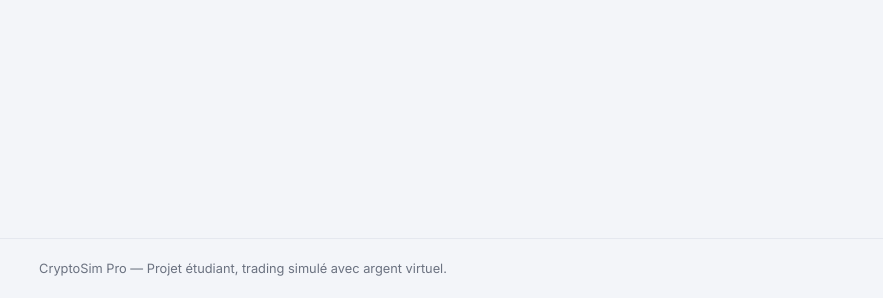
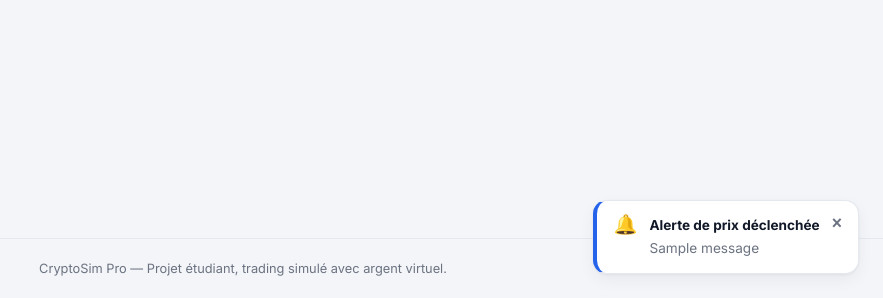
Before and after one commit to LorenzoLeMoineau/cryptosim_pro, a Flask app: page /auth/register in a window 1280 px wide. Shown: the part 502-800 px from the top of the page, without its empty margins (397-1280 px from the left). Run offline with Flask 3, Linux system fonts and the light colour scheme; tables that the repository leaves empty hold one stand-in row (values such as "Sample post"); one stand-in notice (Sample message) is shown.

Commit message:
Change for Alert

```diff
--- a/app/__init__.py
+++ b/app/__init__.py
@@ -1,5 +1,5 @@
 import os
-from flask import Flask, render_template
+from flask import Flask, render_template, request, flash
 from config import Config
 from app.extensions import db, login_manager
 
@@ -69,6 +69,15 @@ def create_app():
             "sidebar_coins": get_market_data(),
         }
 
+    @app.before_request
+    def check_alerts_globally():
+        if request.endpoint == "static" or not current_user.is_authenticated:
+            return
+        from app.alerts.checks import check_price_alerts
+        for alert in check_price_alerts(current_user):
+            condition_text = "dépassé" if alert.direction == "above" else "chuté sous"
+            flash(f"{alert.coin_id} a {condition_text} ${alert.target_price}.", "price_alert")
+
     @app.route("/")
     def index():
         return render_template("landing.html")
--- a/app/static/css/style.css
+++ b/app/static/css/style.css
@@ -290,6 +290,97 @@ a {
     border-radius: var(--radius-lg);
     box-shadow: var(--shadow);
     padding: 1.25rem;
+}
+
+/* Toast notifications (alertes de prix) */
+.toast-container {
+    position: fixed;
+    bottom: 1.5rem;
+    right: 1.5rem;
+    z-index: 200;
+    display: flex;
+    flex-direction: column;
+    gap: 0.75rem;
+    max-width: 340px;
+}
+
+.toast {
+    display: flex;
+    align-items: flex-start;
+    gap: 0.75rem;
+    background-color: var(--bg-card);
+    border: 1px solid var(--border);
+    border-left: 4px solid var(--accent);
+    border-radius: var(--radius-lg);
+    box-shadow: var(--shadow);
+    padding: 0.9rem 1rem;
+    animation: toast-in 0.25s ease;
+}
+
+.toast.toast-hide {
+    animation: toast-out 0.25s ease forwards;
+}
+
+.toast-icon {
+    font-size: 1.2rem;
+    line-height: 1;
+}
+
+.toast-body {
+    flex: 1;
+    min-width: 0;
+}
+
+.toast-title {
+    font-size: 0.85rem;
+    font-weight: 700;
+    margin-bottom: 0.15rem;
+}
+
+.toast-message {
+    font-size: 0.85rem;
+    color: var(--text-muted);
+}
+
+.toast-close {
+    background: none;
+    border: none;
+    color: var(--text-muted);
+    font-size: 1.1rem;
+    line-height: 1;
+    cursor: pointer;
+    padding: 0;
+}
+
+.toast-close:hover {
+    color: var(--text);
+}
+
+@keyframes toast-in {
+    from {
+        opacity: 0;
+        transform: translateX(24px);
+    }
+    to {
+        opacity: 1;
+        transform: translateX(0);
+    }
+}
+
+@keyframes toast-out {
+    to {
+        opacity: 0;
+        transform: translateX(24px);
+    }
+}
+
+@media (max-width: 768px) {
+    .toast-container {
+        left: 1rem;
+        right: 1rem;
+        bottom: 1rem;
+        max-width: none;
+    }
 }
 
 /* Formulaires */
--- a/app/static/js/main.js
+++ b/app/static/js/main.js
@@ -29,4 +29,17 @@ document.addEventListener("DOMContentLoaded", () => {
             }
         });
     });
+
+    // Notifications toast (alertes de prix) : fermeture manuelle + auto-dismiss
+    document.querySelectorAll(".toast").forEach((toast, index) => {
+        const dismiss = () => {
+            toast.classList.add("toast-hide");
+            toast.addEventListener("animationend", () => toast.remove(), { once: true });
+        };
+
+        const closeBtn = toast.querySelector(".toast-close");
+        if (closeBtn) closeBtn.addEventListener("click", dismiss);
+
+        setTimeout(dismiss, 8000 + index * 400);
+    });
 });
--- a/app/templates/base.html
+++ b/app/templates/base.html
@@ -94,7 +94,7 @@
 
     <div class="app-shell">
         <main class="page-content">
-            {% with messages = get_flashed_messages(with_categories=true) %}
+            {% with messages = get_flashed_messages(with_categories=true, category_filter=["success", "error"]) %}
                 {% if messages %}
                     <div class="flash-container">
                         {% for category, message in messages %}
@@ -112,6 +112,23 @@
         </footer>
     </div>
 
+    {% with price_alerts = get_flashed_messages(category_filter=["price_alert"]) %}
+        {% if price_alerts %}
+        <div class="toast-container" id="toastContainer">
+            {% for message in price_alerts %}
+            <div class="toast toast-alert">
+                <span class="toast-icon">&#128276;</span>
+                <div class="toast-body">
+                    <p class="toast-title">Alerte de prix déclenchée</p>
+                    <p class="toast-message">{{ message }}</p>
+                </div>
+                <button type="button" class="toast-close" aria-label="Fermer">&times;</button>
+            </div>
+            {% endfor %}
+        </div>
+        {% endif %}
+    {% endwith %}
+
     <script src="{{ url_for('static', filename='js/main.js') }}"></script>
     {% block scripts %}{% endblock %}
 </body>
```
Also changed, not shown: app/dashboard/routes.py (+1 -7 lines).
